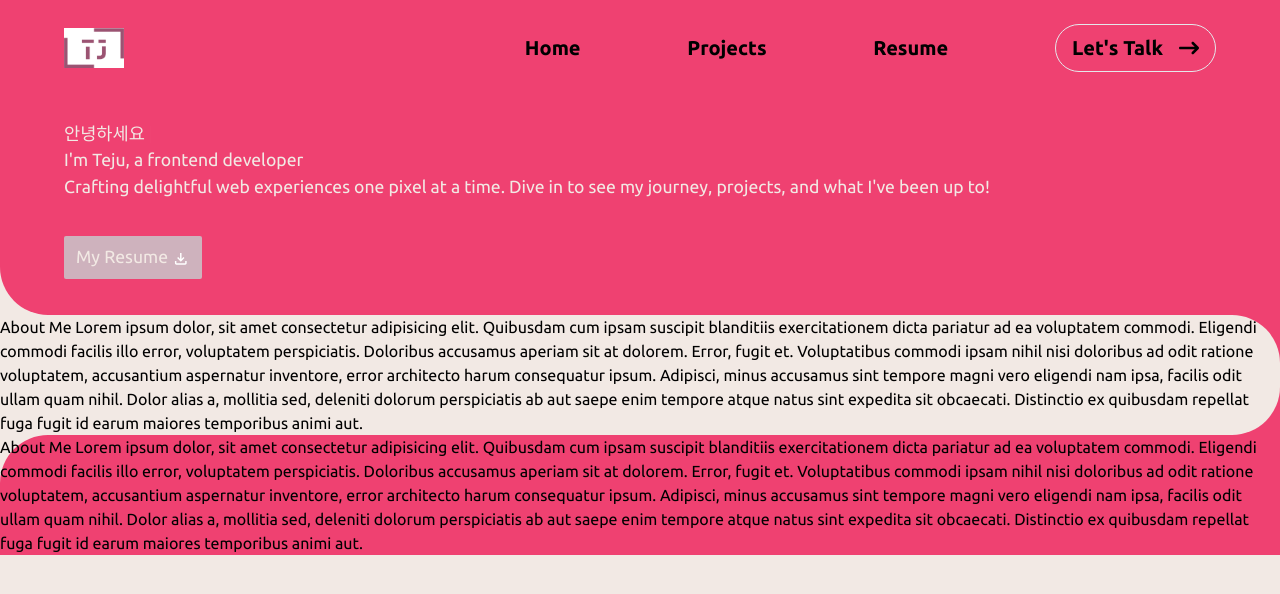
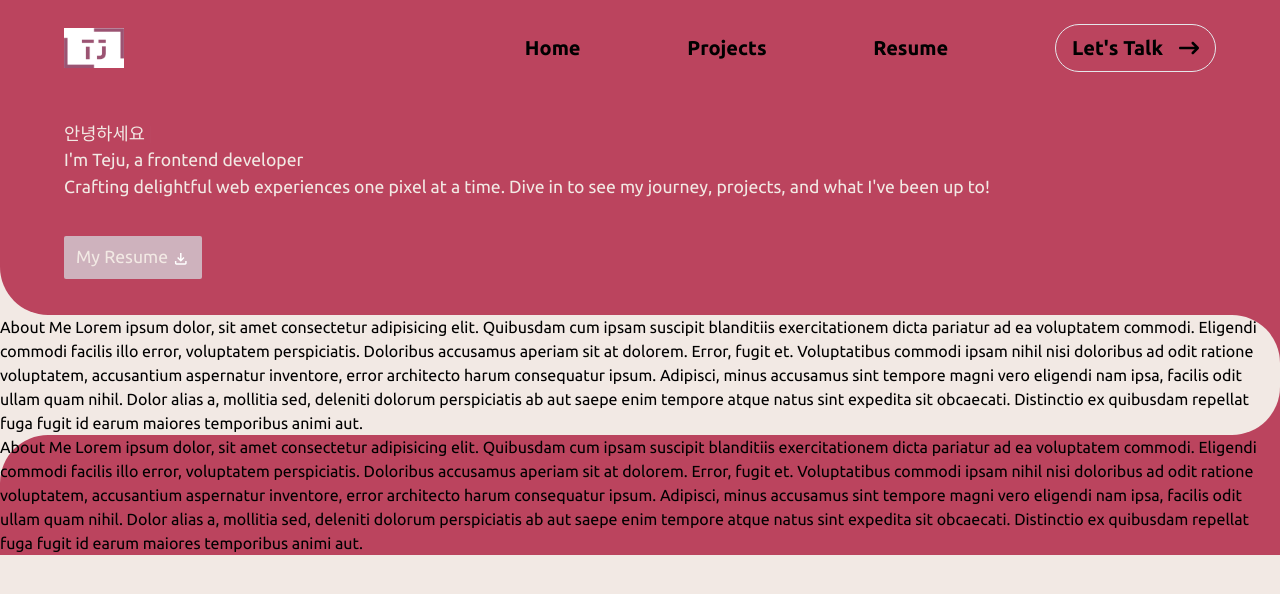
Before and after one commit to teju-doyin/portfolio, a React (Vite) app: page / in a window 1280 px wide. Shown: the top 594 px of the page. Built offline with nearby package versions, Linux system fonts and the light colour scheme.

Commit message:
Another pink test

```diff
--- a/tailwind.config.js
+++ b/tailwind.config.js
@@ -11,7 +11,7 @@ export default {
         'lavender': '#CEB2BD',
         'grayishPurple': '#8E7692',
         'purple': '#572E54',
-        'deepPurple': '#EF4171',
+        'deepPurple': '#BB445E',
         // 'deepPurple': '#58977F',
       },
     },
```
